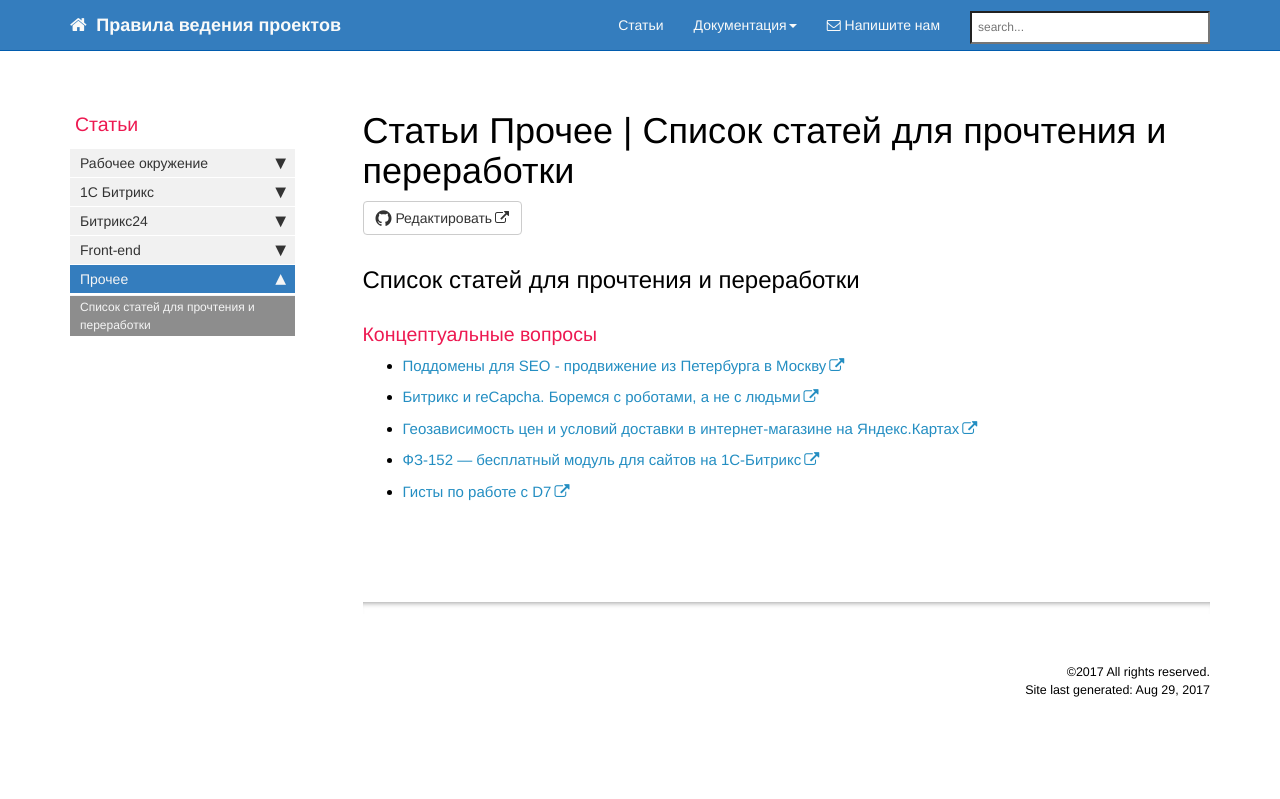
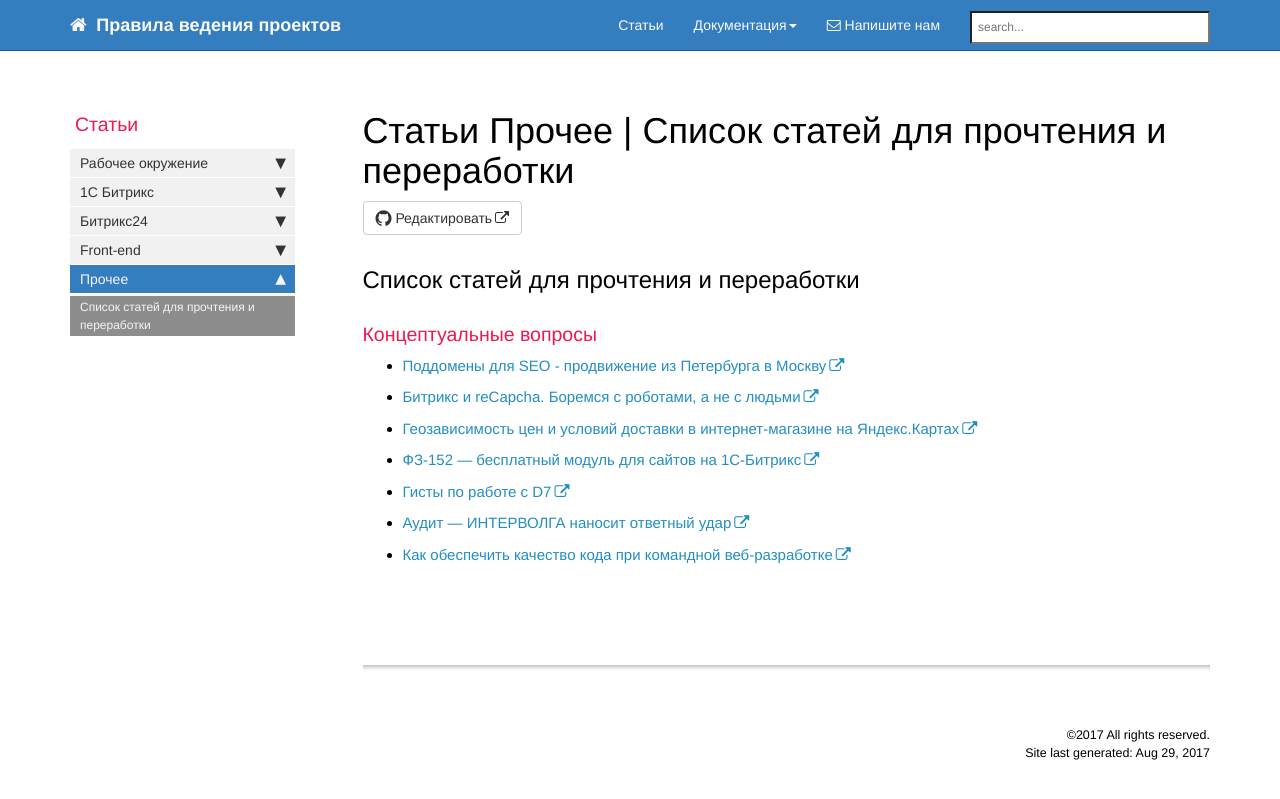
Before and after one commit to gdecider/gdecider.github.io, a Jekyll site: the page built from pages/articles/articles_other-articles-list.md, in a window 1280 px wide. Shown: the top 799 px of the page. Built offline with Jekyll 4.4.1, drawn with Linux system fonts in a browser that asks for light colours; nearby versions of some CDN libraries; comment, search, counter and statistics services are not loaded.

Commit message:
Update articles_other-articles-list.md

```diff
--- a/pages/articles/articles_other-articles-list.md
+++ b/pages/articles/articles_other-articles-list.md
@@ -21,3 +21,7 @@ toc: false
 * [ФЗ-152 — бесплатный модуль для сайтов на 1С-Битрикс](https://www.intervolga.ru/blog/support/vse-govoryat-o-trebovaniyakh-fz-152-k-saytam-a-my-sdelali/?bx_sender_conversion_id=137632&utm_source=intervolgaru&utm_medium=email&utm_campaign=month_digest)
 
 * [Гисты по работе с D7](https://github.com/SidiGi/bitrix-info/wiki/%D0%94%D0%BE%D0%B1%D0%B0%D0%B2%D0%BB%D0%B5%D0%BD%D0%B8%D0%B5-%D0%B7%D0%B0%D0%BA%D0%B0%D0%B7%D0%B0-(d7))
+
+* [Аудит — ИНТЕРВОЛГА наносит ответный удар](https://www.intervolga.ru/blog/support/audit-intervolga-nanosit-otvetnyy-udar/)
+
+* [Как обеспечить качество кода при командной веб-разработке](https://www.intervolga.ru/blog/projects/bad-code-go-away/)
```
